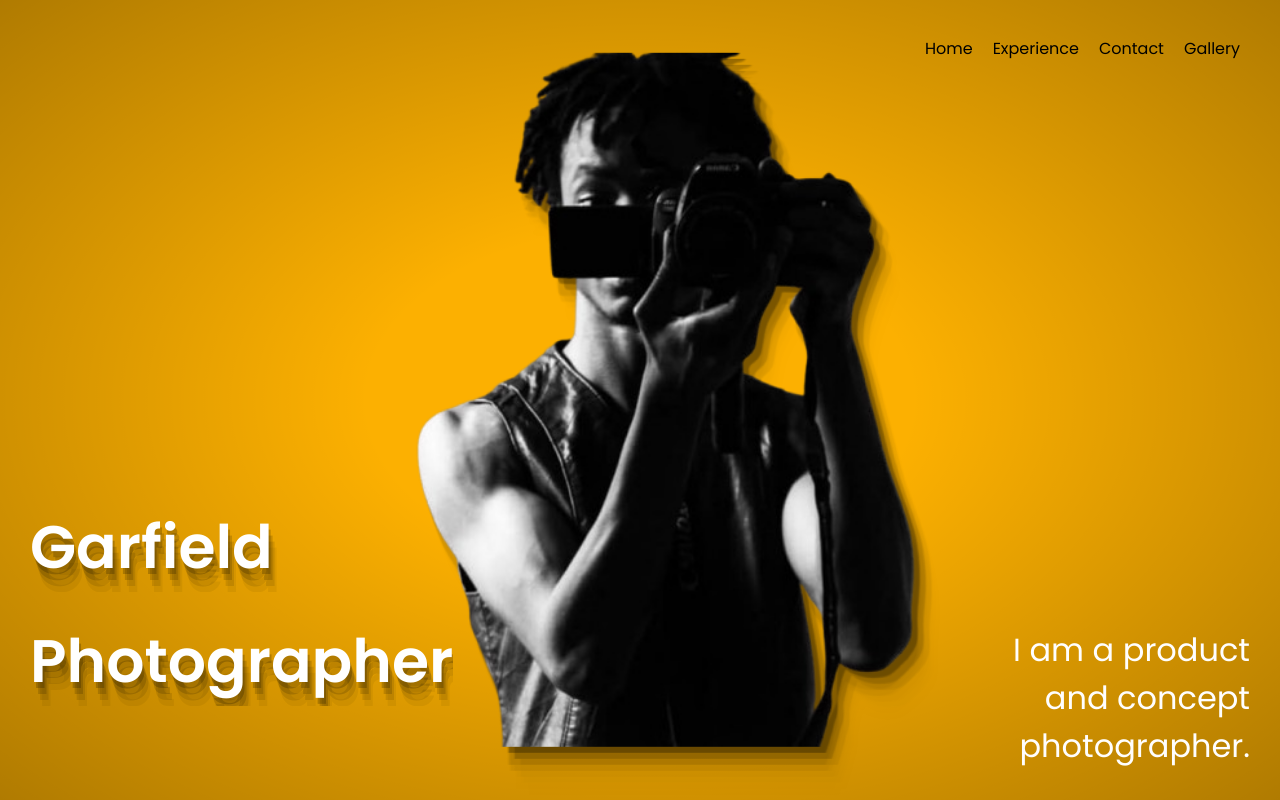
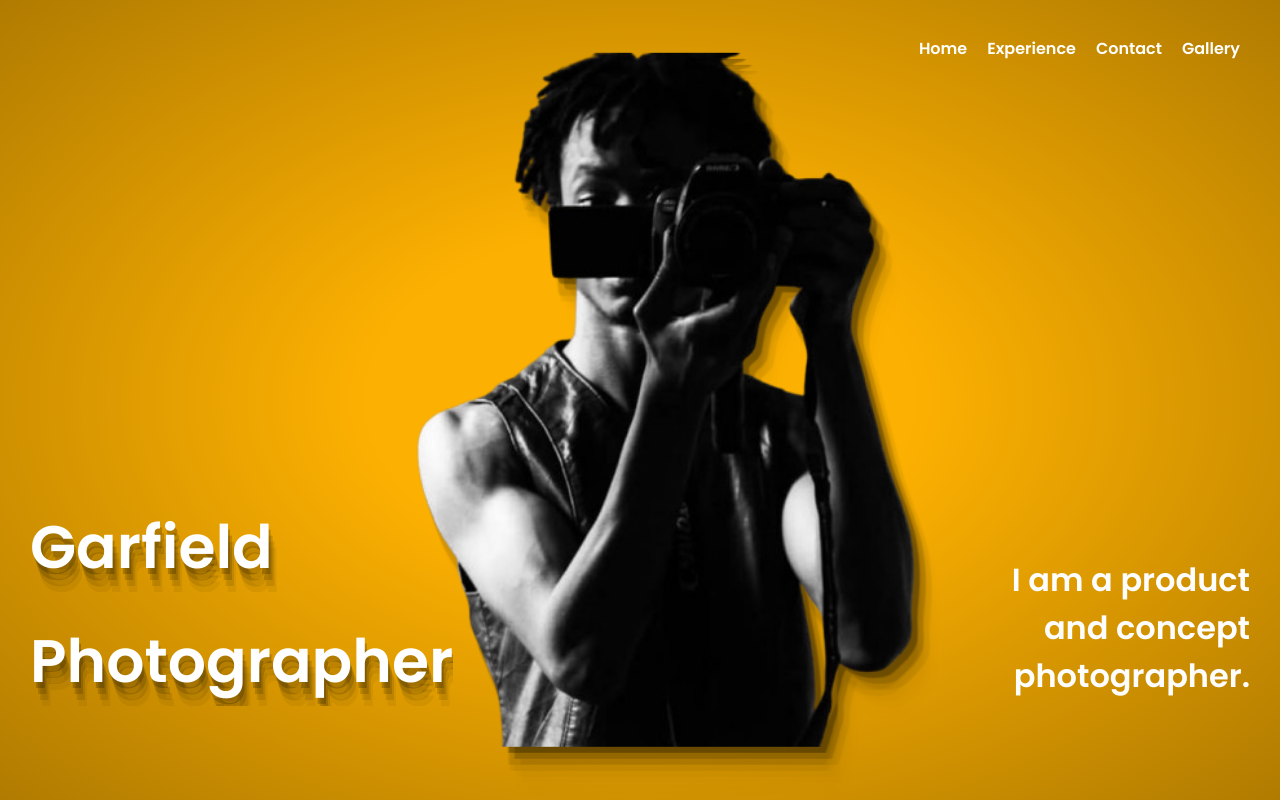
Before and after one commit to charity254/Garfield-Portfolio, a plain HTML site: page index.html in a window 1280 px wide. Drawn offline with Linux system fonts and the light colour scheme.

Commit message:
contact change

```diff
--- a/style.css
+++ b/style.css
@@ -99,14 +99,14 @@ body {
 
 .nav-links li a {
   text-decoration: none;
-  color: #000000;
-  font-weight: 500;
+  color: #fff;
+  font-weight: 600;
   font-size: 1rem;
   transition: transform 0.3s ease, opacity 0.3s ease;
 }
 
 .nav-links li a:hover {
-  font-size: 1.08rem;   /* Slight zoom out */
+  font-size: 1.09rem;   /* Slight zoom out */
   opacity: 0.7;
   text-decoration: underline;
 }
@@ -210,10 +210,18 @@ body {
      8px 24px 0 rgba(0, 0, 0, 0.05);
 }
 
-.fade-in-text {
+.bottom-right {
+  position: absolute;
+  bottom: 100px;  /* ⬆️ Increase this value to move it higher */
+  right: 30px;
+  font-size: 2rem;
+  font-weight: 600;
+  color: #fffefe;
+  max-width: 250px;
+  text-align: right;
   opacity: 0;
-  animation: fadeIn 2s ease-in forwards;
-
+  animation: fadeIn 2s ease-in-out forwards;
+  animation-delay: 1s; /* Wait until typing finishes */
 }
 
 @keyframes fadeIn {
```
